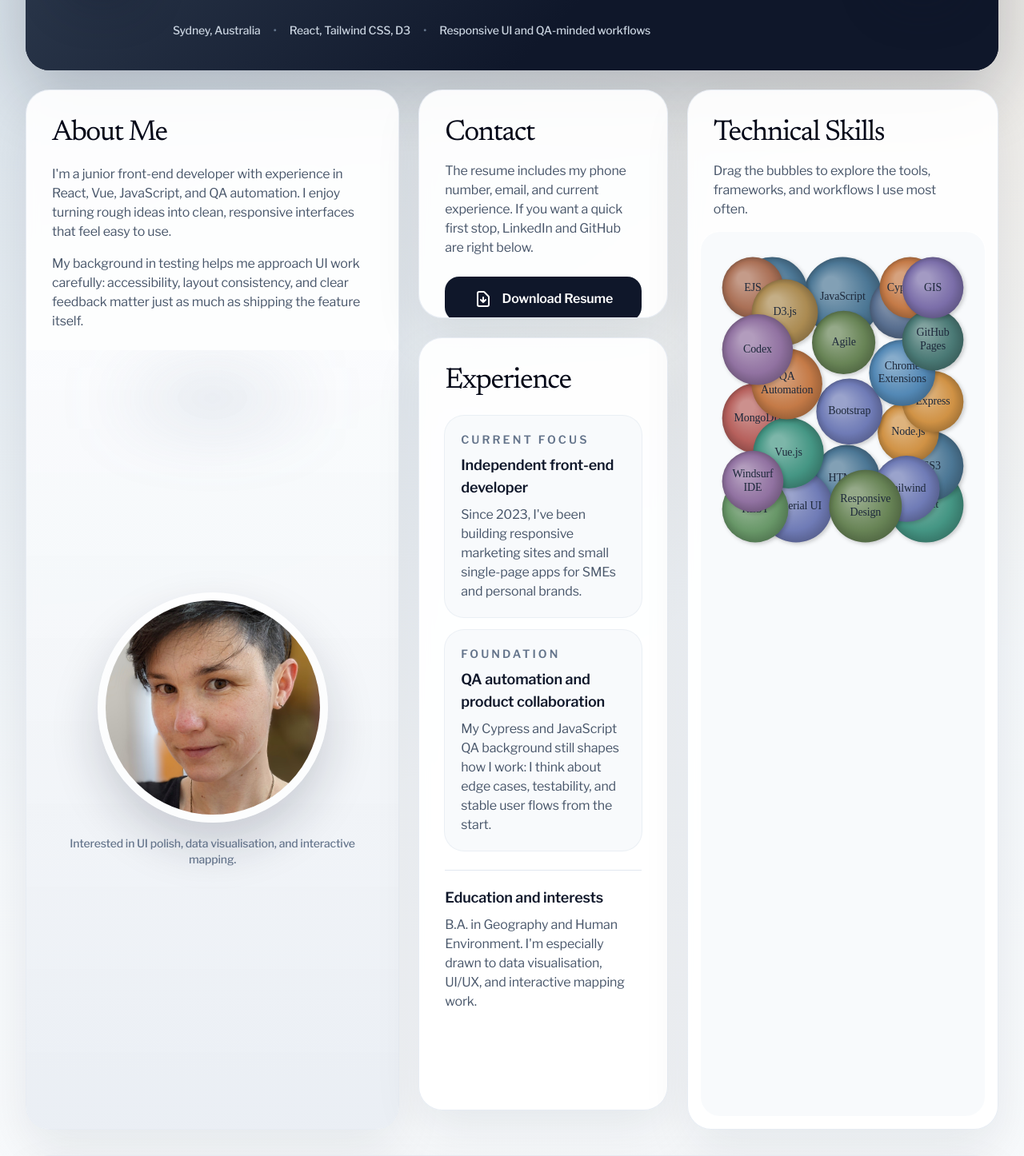
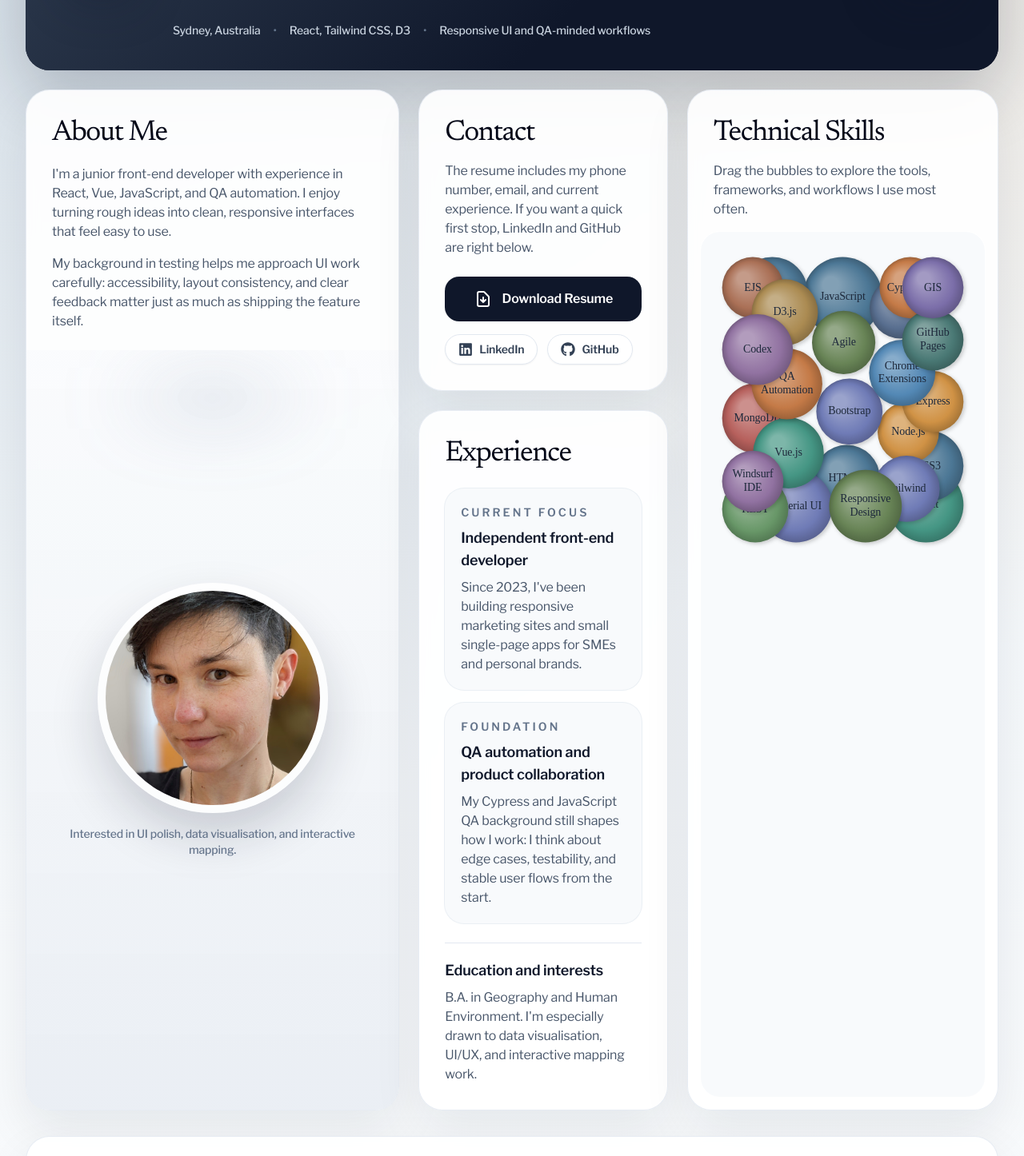
Before and after one commit to Junikab/portfolio, a React (Create React App) app: page / in a window 1280 px wide. Shown: the part 248-1694 px from the top of the page at 80% size. Built offline with nearby package versions, Linux system fonts and the light colour scheme.

Commit message:
refactor: improve layout structure for SocialLinks and Experience components

```diff
--- a/src/components/layout/PortfolioPage.js
+++ b/src/components/layout/PortfolioPage.js
@@ -23,9 +23,13 @@ function PortfolioPage() {
 
                 <div className="grid gap-6 lg:grid-cols-[minmax(0,1.2fr)_minmax(18rem,0.8fr)_minmax(0,1fr)]">
                     <About />
-                    <div className="flex flex-col gap-6">
-                        <SocialLinks />
-                        <Experience />
+                    <div className="flex h-full flex-col gap-6 lg:row-span-2">
+                        <div className="shrink-0">
+                            <SocialLinks />
+                        </div>
+                        <div className="min-h-0 flex-1">
+                            <Experience />
+                        </div>
                     </div>
                     <Skills />
                 </div>
```
